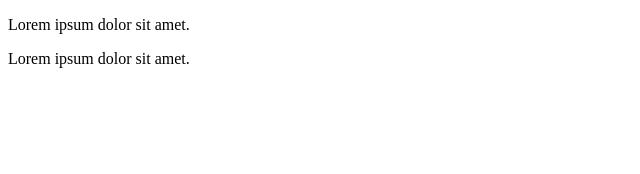
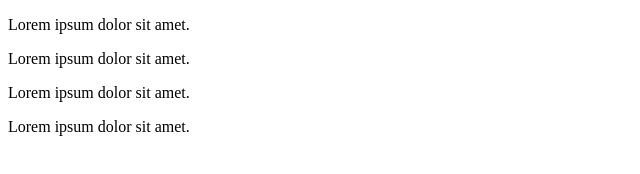
Before and after one commit to Maksudalam1432/leaning, a plain HTML site: page index.html in a window 1280 px wide. Shown: the whole page, without its empty margins (0-640 px from the left). Drawn offline with Linux system fonts and the light colour scheme.

Commit message:
hello word add

```diff
--- a/index.html
+++ b/index.html
@@ -8,6 +8,8 @@
 <body>
     <p>Lorem ipsum dolor sit amet.</p>
     <p>Lorem ipsum dolor sit amet.</p>
+    <p>Lorem ipsum dolor sit amet.</p>
+    <p>Lorem ipsum dolor sit amet.</p>
 
 </body>
 </html>
--- a/index.js
+++ b/index.js
@@ -0,0 +1,4 @@
+console.log("hello")
+console.log("hello")
+console.log("hello")
+console.log("hello")
```
